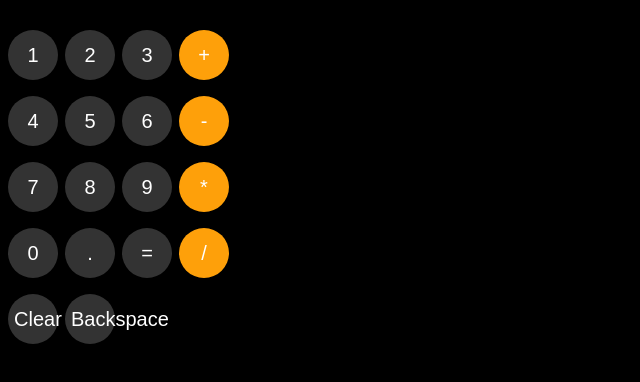
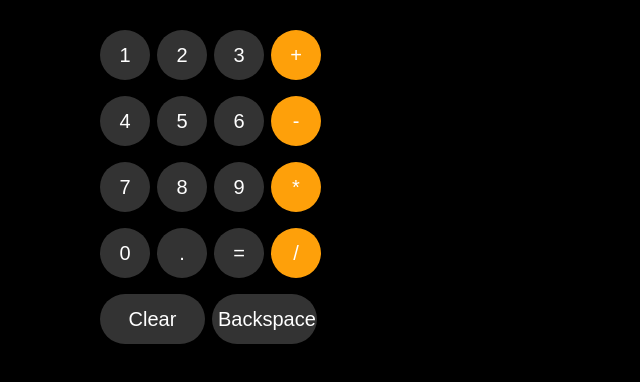
Before and after one commit to 112201019/CalculatorBasicHTML-CSS-JS, a plain HTML site: page index.html in a window 1280 px wide. Shown: the whole page, without its empty margins (0-640 px from the left). Drawn offline with Linux system fonts and the light colour scheme.

Commit message:
Update calc.css

```diff
--- a/calc.css
+++ b/calc.css
@@ -6,8 +6,15 @@
 }
 body{
   background-color: black;
+  margin-left: 100px;
 }
-
+.pic{
+  height: 35px;
+}
+.yo{
+  width: 105px;
+  margin-top: 0px;
+}
 button{
   background-color: rgb(51, 51, 51);
   border-radius: 30px;
```
